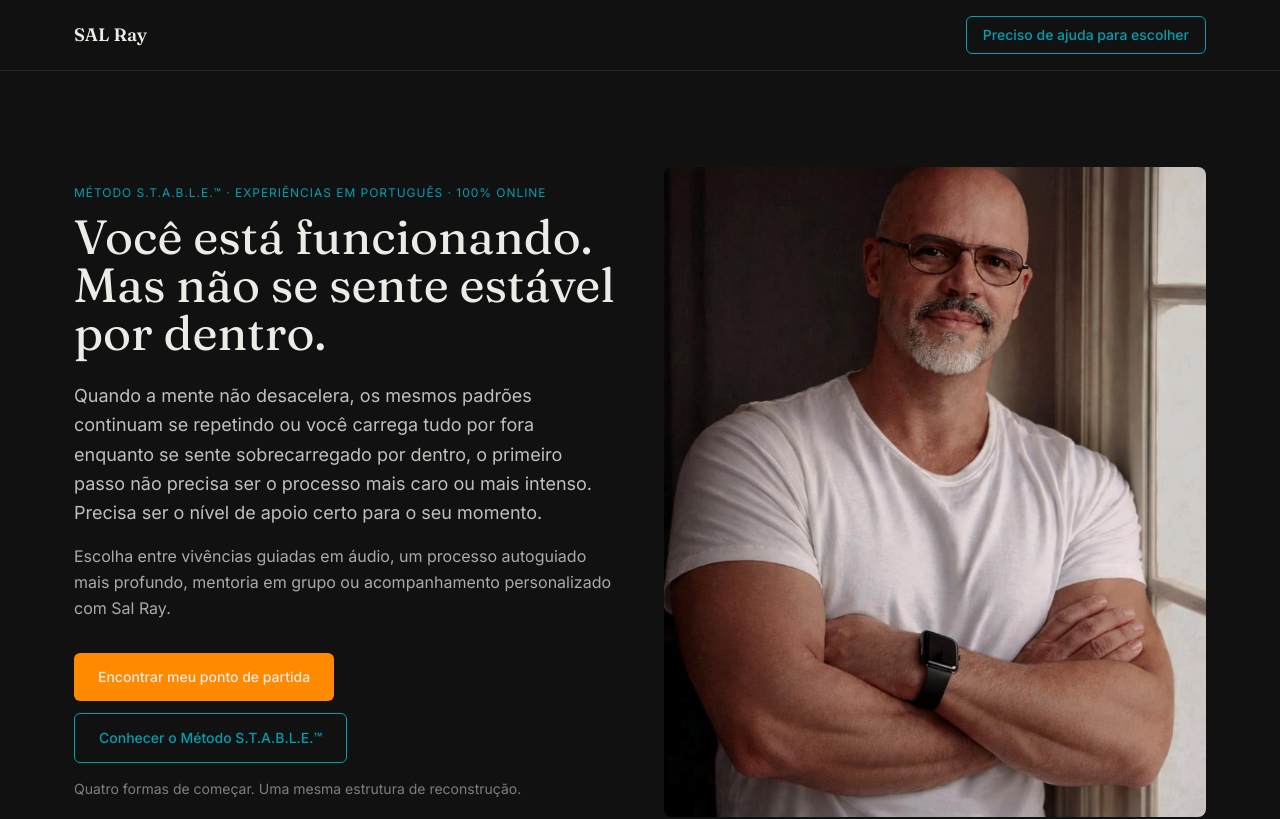
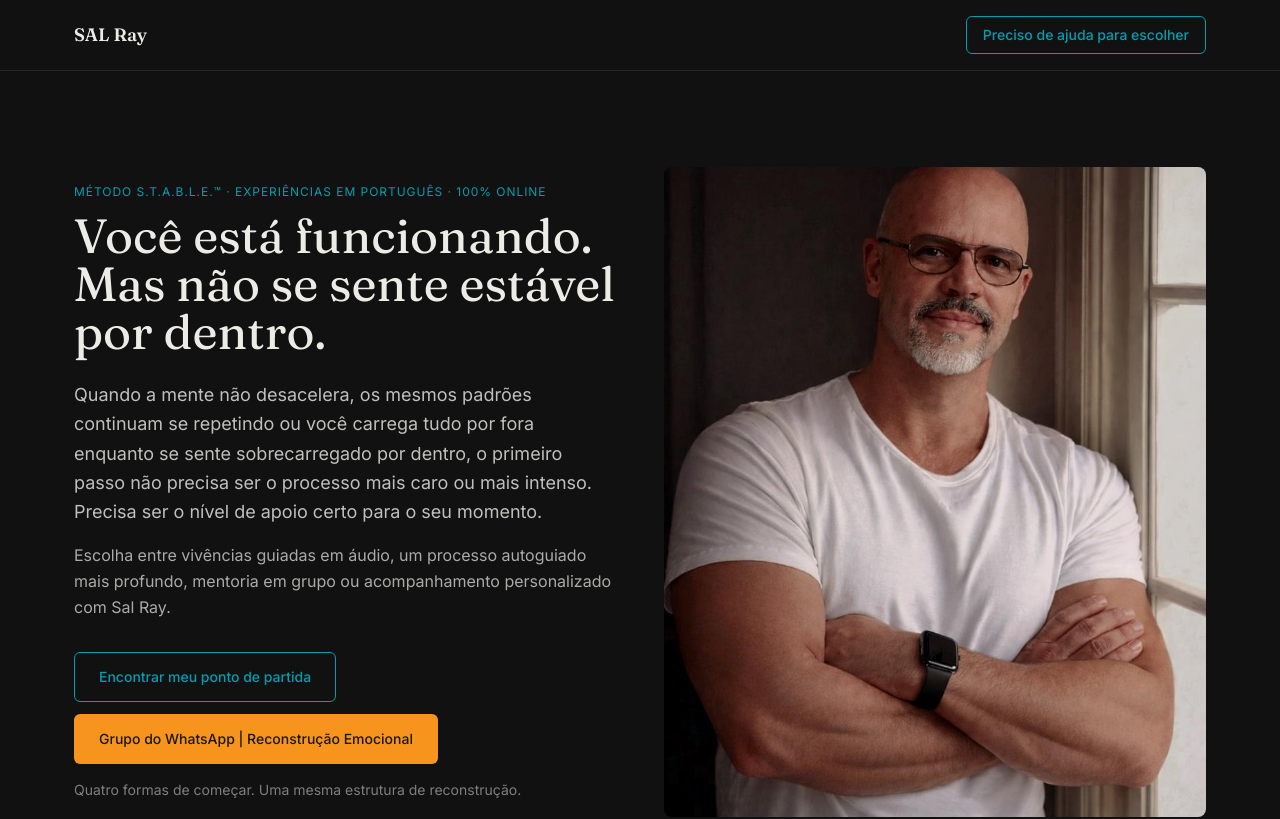
Before and after one commit to SalRaycoach/salray, a Next.js app: page /pt/reconstrucao-emocional in a window 1280 px wide. Shown: the top 819 px of the page. Built offline with nearby package versions, Linux system fonts and the light colour scheme.

Commit message:
Hero PT: botao de ponto de partida com contorno e novo botao do grupo do WhatsApp
Co-Authored-By: Claude Sonnet 5.5 <noreply@anthropic.com>

```diff
--- a/app/pt/reconstrucao-emocional/page.tsx
+++ b/app/pt/reconstrucao-emocional/page.tsx
@@ -205,18 +205,20 @@ export default function ReconstrucaoEmocionalPage() {
               Escolha entre vivências guiadas em áudio, um processo autoguiado mais profundo, mentoria em grupo ou
               acompanhamento personalizado com Sal Ray.
             </p>
-            <div className="flex flex-wrap gap-3 mb-4">
+            <div className="flex flex-col items-start gap-3 mb-4">
               <a
                 href="#escolher"
-                className="inline-block font-body text-sm font-medium bg-orange text-charcoal px-6 py-3.5 rounded-md hover:bg-charcoal hover:text-offwhite transition-colors"
+                className="inline-block w-full sm:w-auto text-center font-body text-sm font-medium border border-aqua text-aqua px-6 py-3.5 rounded-md hover:bg-aqua hover:text-offwhite transition-colors"
               >
                 Encontrar meu ponto de partida
               </a>
               <a
-                href="#metodo"
-                className="inline-block font-body text-sm font-medium border border-aqua text-aqua px-6 py-3.5 rounded-md hover:bg-aqua hover:text-offwhite transition-colors"
+                href="https://chat.whatsapp.com/C2uKMyZbupXBO8ACZdHsxk?mode=gi_t"
+                target="_blank"
+                rel="noopener noreferrer"
+                className="inline-block w-full sm:w-auto text-center font-body text-sm font-medium border border-transparent bg-[#F7941D] text-[#171717] px-6 py-3.5 rounded-md hover:bg-charcoal transition-colors"
               >
-                Conhecer o Método S.T.A.B.L.E.™
+                Grupo do WhatsApp | Reconstrução Emocional
               </a>
             </div>
             <p className="font-body text-sm text-charcoal/50">Quatro formas de começar. Uma mesma estrutura de reconstrução.</p>
```
